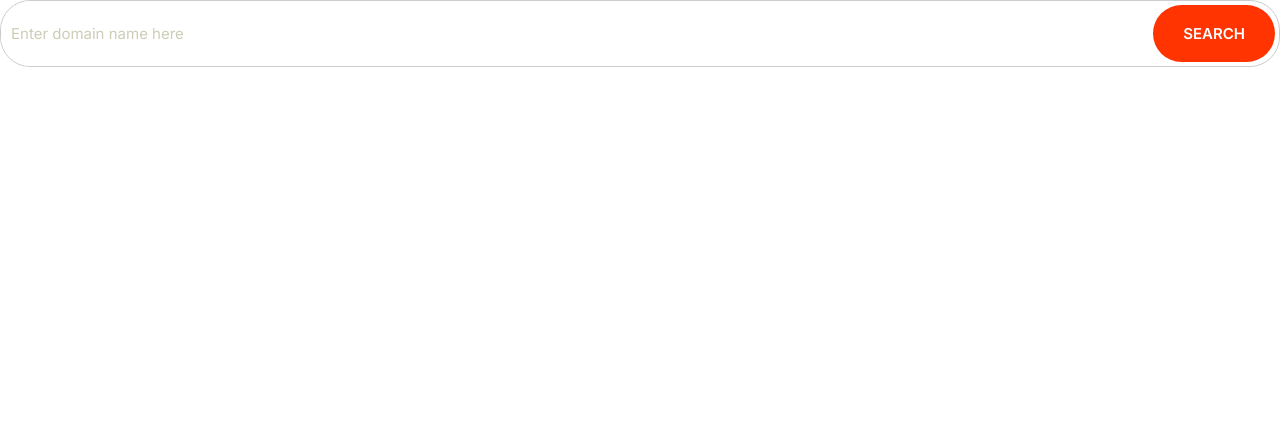
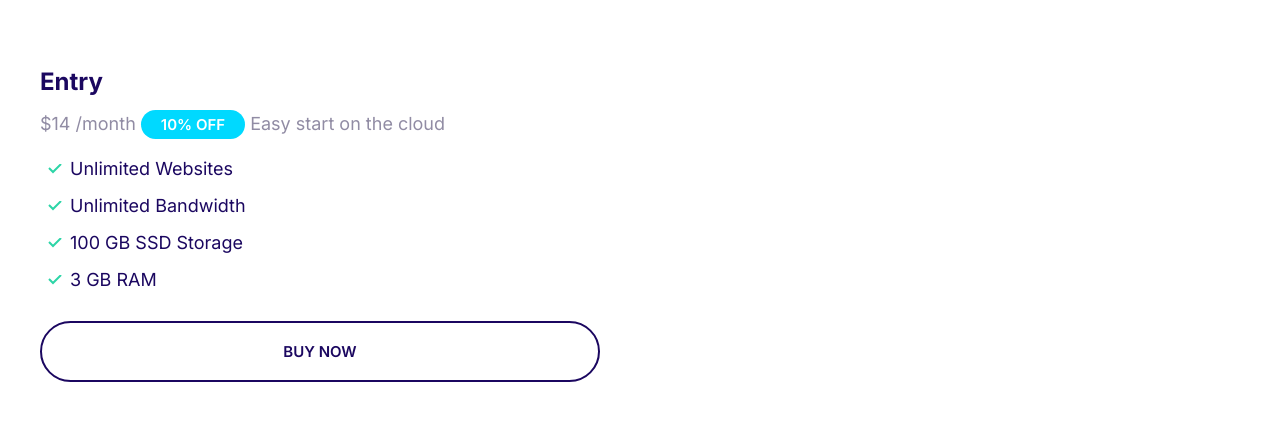
Before and after one commit to richardkenneth10/HTML-part-3-web-project, a plain HTML site: page index.html in a window 1280 px wide. Drawn offline with Linux system fonts and the light colour scheme.

Commit message:
Plan/popular plan added commit.

```diff
--- a/index.html
+++ b/index.html
@@ -18,9 +18,27 @@
     <title>Web Project</title>
   </head>
   <body>
-    <div class="input-group">
-      <input type="text" class="input" placeholder="Enter domain name here" />
-      <button class="btn btn--accent">Search</button>
+    <div class="plan plan--popular">
+      <div style="width: 50%; padding: 4rem">
+        <div class="card card--secondary">
+          <header class="card__header">
+            <h3 class="plan__name">Entry</h3>
+            <span class="plan__price">$14</span>
+            <span class="plan__billing-cycle">/month</span>
+            <span class="badge badge--secondary small--small">10% OFF</span>
+            <span class="plan__description">Easy start on the cloud</span>
+          </header>
+          <div class="card__body">
+            <ul class="list list--tick">
+              <li class="list__item">Unlimited Websites</li>
+              <li class="list__item">Unlimited Bandwidth</li>
+              <li class="list__item">100 GB SSD Storage</li>
+              <li class="list__item">3 GB RAM</li>
+            </ul>
+            <button class="btn btn--outline btn--block">Buy Now</button>
+          </div>
+        </div>
+      </div>
     </div>
   </body>
 </html>
```
